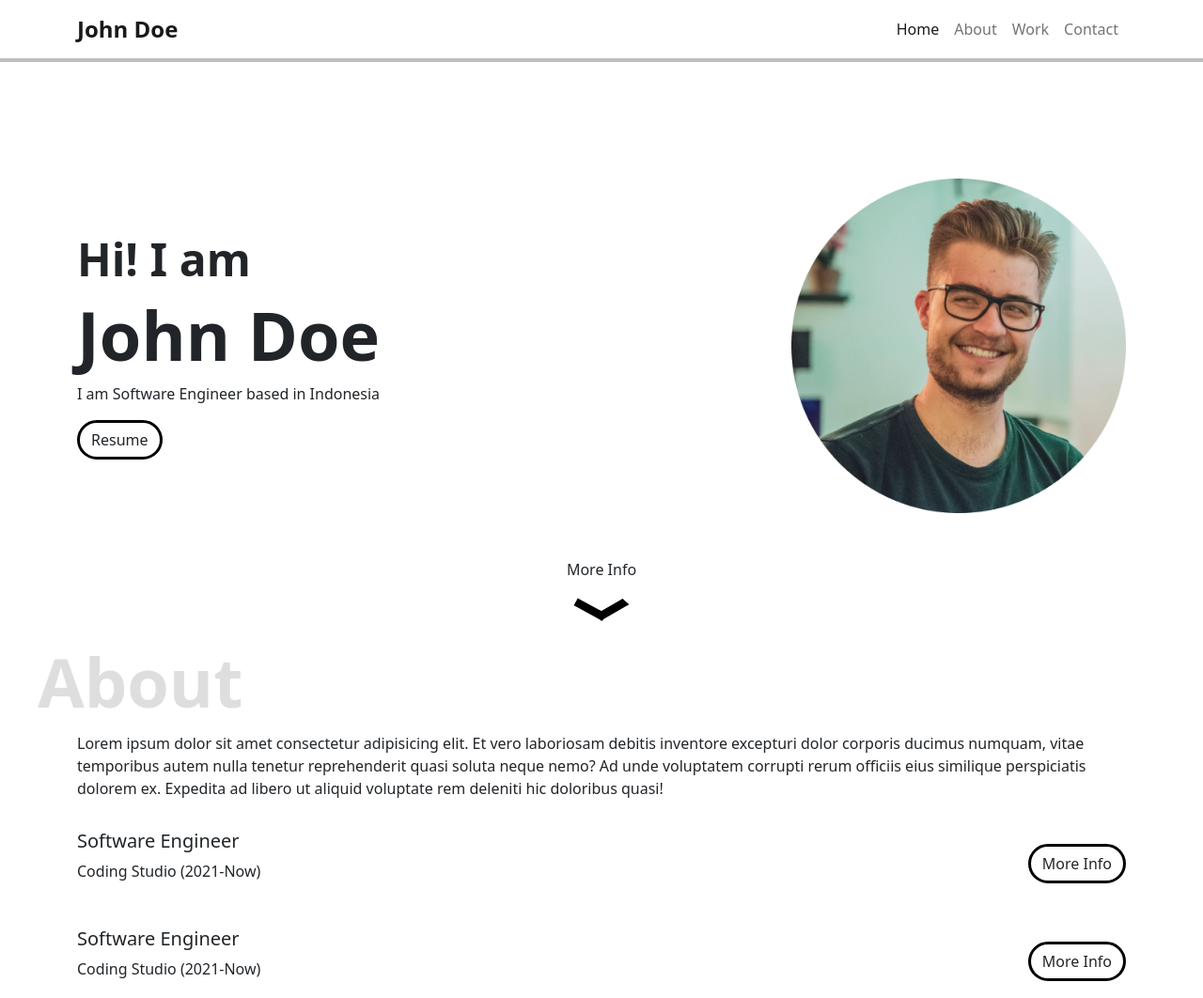
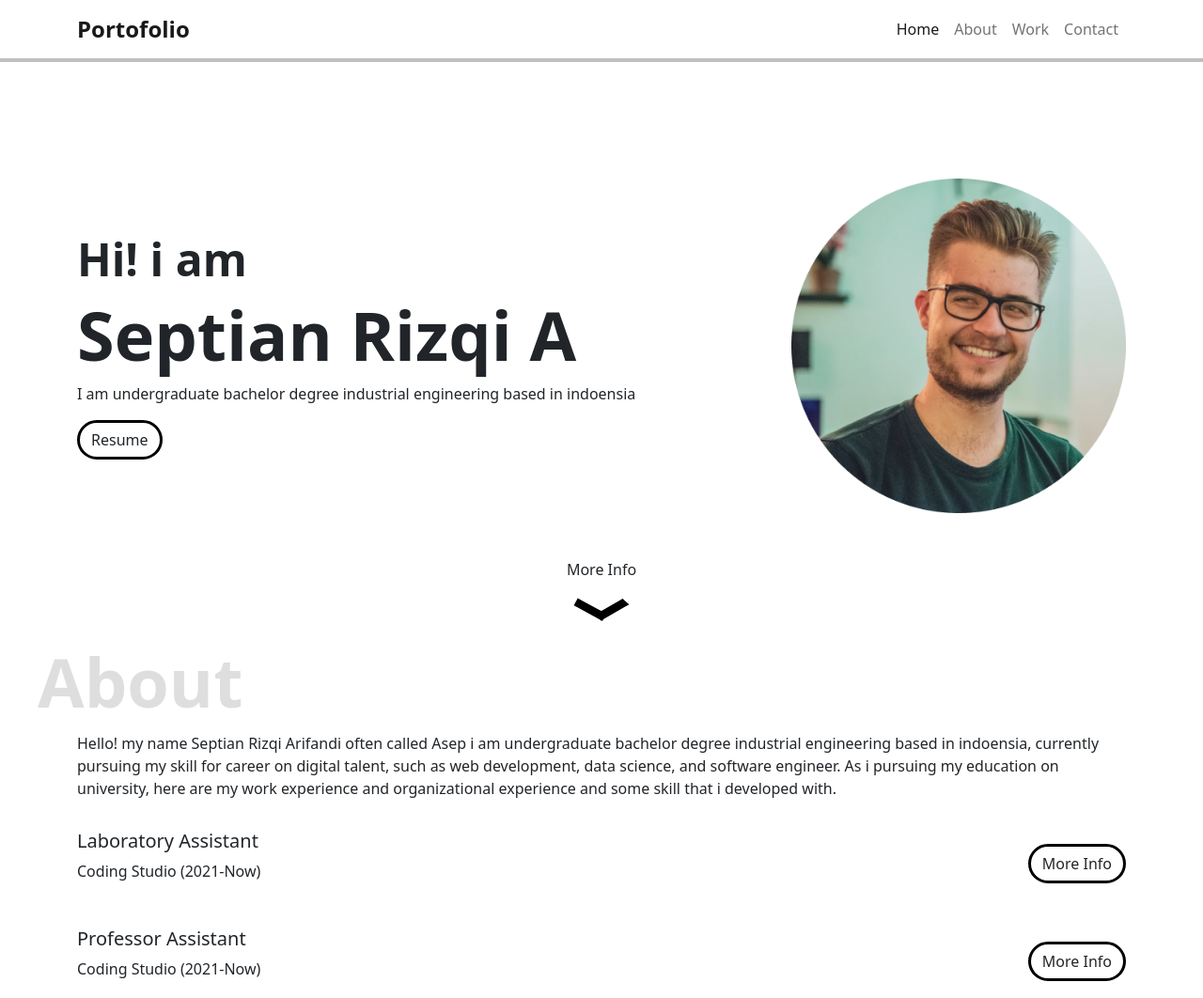
Before and after one commit to septianshft/Portofolio, a plain HTML site: page index.html in a window 1280 px wide. Shown: the top 1062 px of the page at 94% size. Drawn offline with nearby package versions, Linux system fonts and the light colour scheme.

Commit message:
updating content

```diff
--- a/index.html
+++ b/index.html
@@ -11,7 +11,7 @@
 <body>
     <nav class="navbar navbar-expand-lg">
         <div class="container">
-            <a class="navbar-brand fs-4 fw-bold" href="#">John Doe</a>
+            <a class="navbar-brand fs-4 fw-bold" href="#">Portofolio</a>
             <button class="navbar-toggler" type="button" data-bs-toggle="collapse" data-bs-target="#navbarNav" aria-controls="navbarNav" aria-expanded="false" aria-label="Toggle navigation">
             <span class="navbar-toggler-icon"></span>
             </button>
@@ -36,9 +36,9 @@
     <section id="home" class="home container">
         <div class="row d-flex align-items-center flex-md-row flex-column-reverse">
             <div class="col-12 col-md-8">
-                <h3 class="fw-semibold">Hi! I am</h3>
-                <h1 class="fw-bold">John Doe</h1>
-                <p>I am Software Engineer based in Indonesia</p>
+                <h3 class="fw-semibold">Hi! i am</h3>
+                <h1 class="fw-bold">Septian Rizqi A</h1>
+                <p>I am undergraduate bachelor degree industrial engineering based in indoensia</p>
                 <a class="btn button" href="images/potrait.png" download>Resume</a>
             </div>
             <div class="col-12 col-md-4 d-flex justify-content-md-end justify-content-center">
@@ -51,27 +51,27 @@
         </a>
     </section>
     <section id="about" class="about container">
-        <p>Lorem ipsum dolor sit amet consectetur adipisicing elit. Et vero laboriosam debitis inventore excepturi dolor corporis ducimus numquam, vitae temporibus autem nulla tenetur reprehenderit quasi soluta neque nemo? Ad unde voluptatem corrupti rerum officiis eius similique perspiciatis dolorem ex. Expedita ad libero ut aliquid voluptate rem deleniti hic doloribus quasi!</p>
+        <p>Hello! my name Septian Rizqi Arifandi often called <span style="font-weight: 500;">Asep</span> i am undergraduate bachelor degree industrial engineering based in indoensia, currently pursuing my skill for career on digital talent, such as web development, data science, and software engineer. As i pursuing my education on university, here are my work experience and organizational experience and some skill that i developed with.</p>
         <div class="about-exp">
             <div class="about-exp-item">
                 <div class="about-exp-item-header">
                     <div>
-                        <h5>Software Engineer</h5>
+                        <h5>Laboratory Assistant</h5>
                         <p>Coding Studio (2021-Now)</p>
                     </div>
                     <button class="btn button" onclick="toggleDetail(event)">More Info</button>
                 </div>
-                <p class="about-exp-item-detail">Lorem ipsum dolor sit amet consectetur adipisicing elit. Reprehenderit quisquam, rerum nisi laborum labore est dolores neque fuga esse commodi nam quia atque aut dolorum! Culpa reprehenderit quo voluptates laboriosam.</p>
+                <p class="about-exp-item-detail">In my role as a laboratory assistant, I have developed skills in teaching, as it is essential for assistants to educate lower-grade students during their practicum. Additionally, my responsibilities have allowed me to enhance my communication skills. Each week, we organize our projects, and everyone is eager to provide and receive constructive criticism.</p>
             </div>
             <div class="about-exp-item">
                 <div class="about-exp-item-header">
                     <div>
-                        <h5>Software Engineer</h5>
+                        <h5>Professor Assistant</h5>
                         <p>Coding Studio (2021-Now)</p>
                     </div>
                     <button class="btn button" onclick="toggleDetail(event)">More Info</button>
                 </div>
-                <p class="about-exp-item-detail">Lorem ipsum dolor sit amet consectetur adipisicing elit. Reprehenderit quisquam, rerum nisi laborum labore est dolores neque fuga esse commodi nam quia atque aut dolorum! Culpa reprehenderit quo voluptates laboriosam.</p>
+                <p class="about-exp-item-detail">As a professor's assistant, I have developed valuable skills in research and communication. Our projects often involve communicating effectively with both vendors and clients, and we conduct research by visiting various industrial sites to gather insights. Throughout this process, I have enhanced my abilities in management, communication, critical thinking, and problem-solving.</p>
             </div>
             <div class="about-exp-item">
                 <div class="about-exp-item-header">
```
